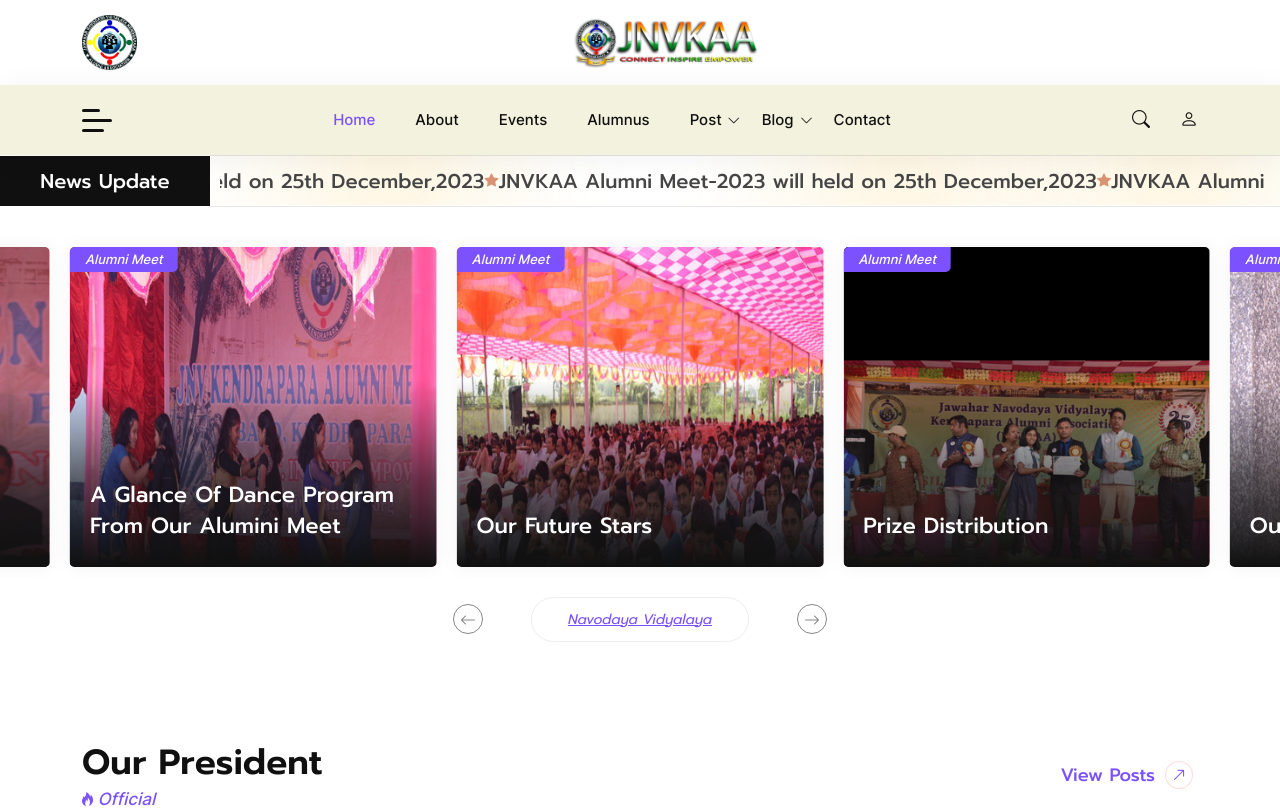
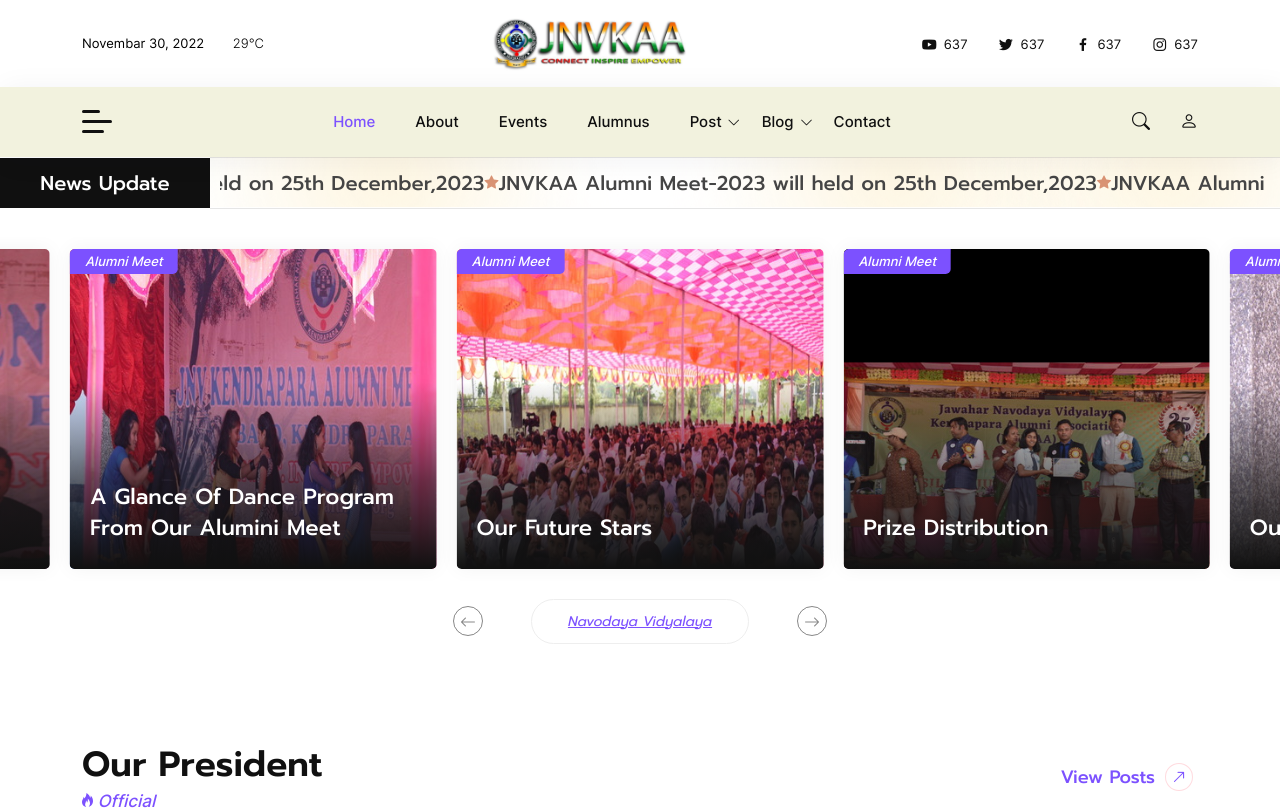
Before and after one commit to subhranshuchoudhury/JNVKAA-FE, a Next.js app: page / in a window 1280 px wide. Shown: the top 810 px of the page. Built offline with nearby package versions, Linux system fonts and the light colour scheme.

Commit message:
UI changes

```diff
--- a/src/components/home1/Topbar.jsx
+++ b/src/components/home1/Topbar.jsx
@@ -1,35 +1,44 @@
 import Link from "next/link";
 import React from "react";
-
+import social from "../../data/topbar/social.json";
 function Topbar() {
   return (
     <div className="topbar-1 d-lg-flex d-none">
       <div className="container d-flex justify-content-between align-items-center">
-        <div className="date">
-          <div className="header-logo">
-            <Link legacyBehavior href="/">
-              <a>
-                <img
-                  width={55}
-                  alt="image"
-                  className="img-fluid"
-                  src="assets/images/logo/jnvkaa-logo2.png"
-                />
-              </a>
-            </Link>
-          </div>
+        <div style={{
+          color: 'black'
+        }} className="date">
+          Novembar 30, 2022 <span>29°C</span>
         </div>
         <div className="header-logo">
           <Link legacyBehavior href="/">
-            <img
-              width={190}
-              alt="image"
-              className="img-fluid"
-              src="assets/images/logo/jnvkaa-logo-cie.jpeg"
-            />
+            <a>
+              <img
+                alt="image"
+                className="img-fluid"
+                width={200}
+                src="assets/images/logo/jnvkaa-logo-cie.jpeg"
+              />
+              {/* <h3 style={{
+                color: "black",
+                fontFamily: "sans-serif",
+              }}>JNVKAA</h3> */}
+            </a>
           </Link>
         </div>
-        <ul className="social-1"></ul>
+        <ul className="social-1">
+          {
+            social.map((item, index) => {
+              return <li key={index}>
+                <a href="https://www.instagram.com/jnvkaa">
+                  <i className={item?.icon} />
+                  {item?.count}
+                </a>
+              </li>
+            })
+          }
+
+        </ul>
       </div>
     </div>
   );
--- a/src/components/layout/MainLayout.jsx
+++ b/src/components/layout/MainLayout.jsx
@@ -2,7 +2,7 @@
 import CommonHeader from "./CommonHeader";
 import CommonFooter from "./CommonFooter";
 import NewsLatter from "../common/NewsLatter";
-import Topbar from "./Topbar";
+import Topbar from "../home1/Topbar";
 import Breadcrumb from "../common/Breadcrumb";
 import RightSideBar from "../common/RightSideBar";
 import Head from "next/head";
@@ -62,7 +62,7 @@
     <>
       <Head>
         <title>Navodaya - The institute of dreamers.</title>
-        <meta name="description" content="Generated by create next app" />
+        <meta name="description" content="A media platform for Alumnus." />
         <meta name="viewport" content="width=device-width, initial-scale=1" />
         <link rel="icon" href="assets/images/logo/jnvkaa-logo.png" />
       </Head>
--- a/src/components/layout/Topbar.jsx
+++ b/src/components/layout/Topbar.jsx
@@ -1,3 +1,5 @@
+// NOT USING THIS COMPONENT
+
 import Link from "next/link";
 import React from "react";
 
@@ -8,7 +10,7 @@
         <div style={{
           color: 'black'
         }} className="date">
-          Novembar 30, 2022 <span>28°C</span>
+          Novembar 30, 2022 <span>29°C</span>
         </div>
         <div className="header-logo">
           <Link legacyBehavior href="/">
@@ -42,11 +44,11 @@
           <li>
             <a href="https://www.pinterest.com/">
               <i className="bx bxl-pinterest-alt" />
-              2.1K
+              522
             </a>
           </li>
           <li>
-            <a href="https://www.instagram.com/">
+            <a href="https://www.instagram.com/jnvkaa">
               <i className="bx bxl-instagram" />
               1.9K
             </a>
--- /dev/null
+++ b/src/data/topbar/social.json
@@ -0,0 +1,30 @@
+[
+    {
+        "index": "1",
+        "link": "https://www.youtube.com/@JNVKAA",
+        "count": "637",
+        "icon": "bx bxl-youtube",
+        "platform": "Youtube"
+    },
+    {
+        "index": "2",
+        "link": "https://twitter.com/@JNVKAA",
+        "count": "637",
+        "icon": "bx bxl-twitter",
+        "platform": "X"
+    },
+    {
+        "index": "3",
+        "link": "https://www.facebook.com/@JNVKAA",
+        "count": "637",
+        "icon": "bx bxl-facebook",
+        "platform": "Facebook"
+    },
+    {
+        "index": "4",
+        "link": "https://www.instagram.com/@JNVKAA",
+        "count": "637",
+        "icon": "bx bxl-instagram",
+        "platform": "Instagram"
+    }
+]
```
